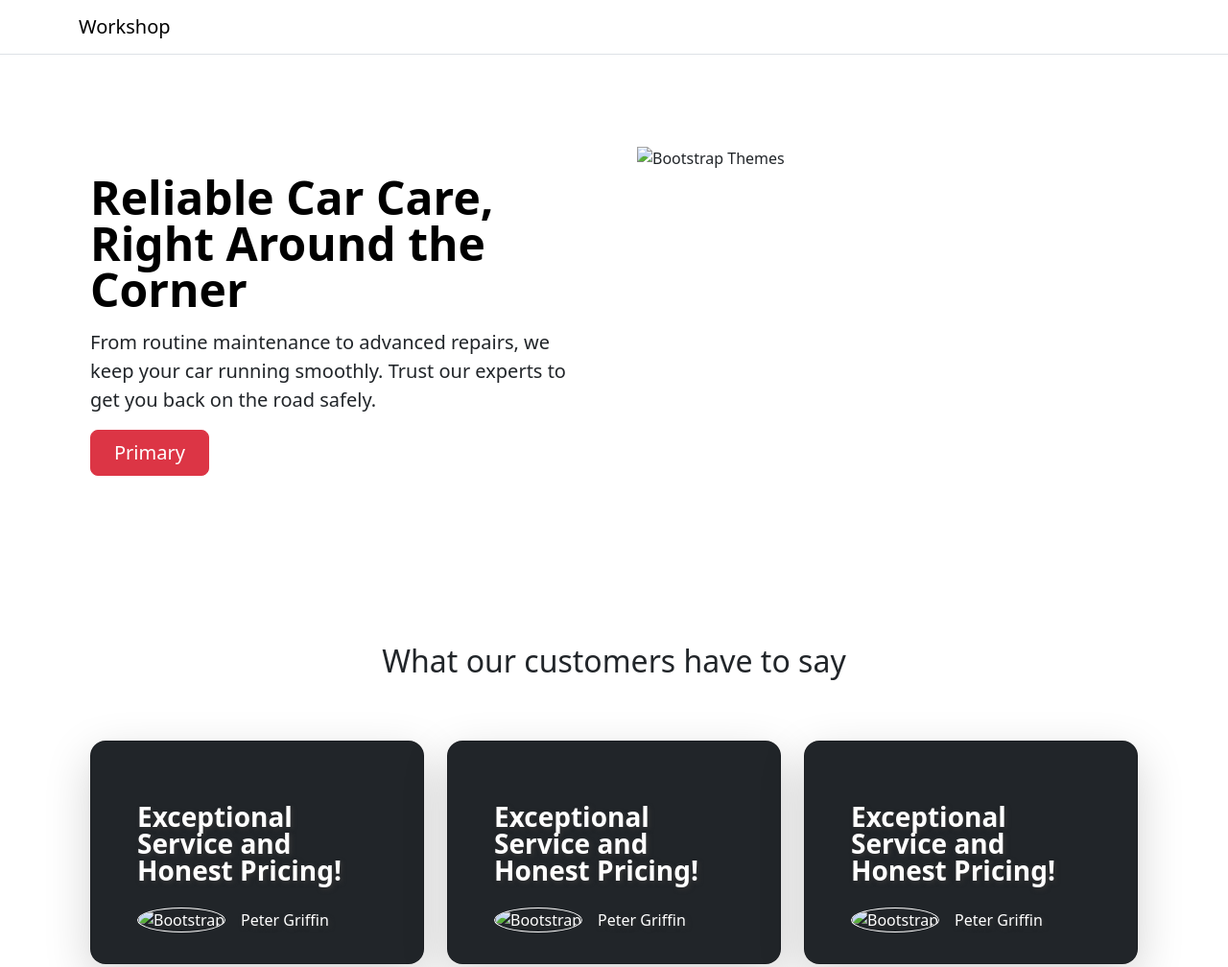
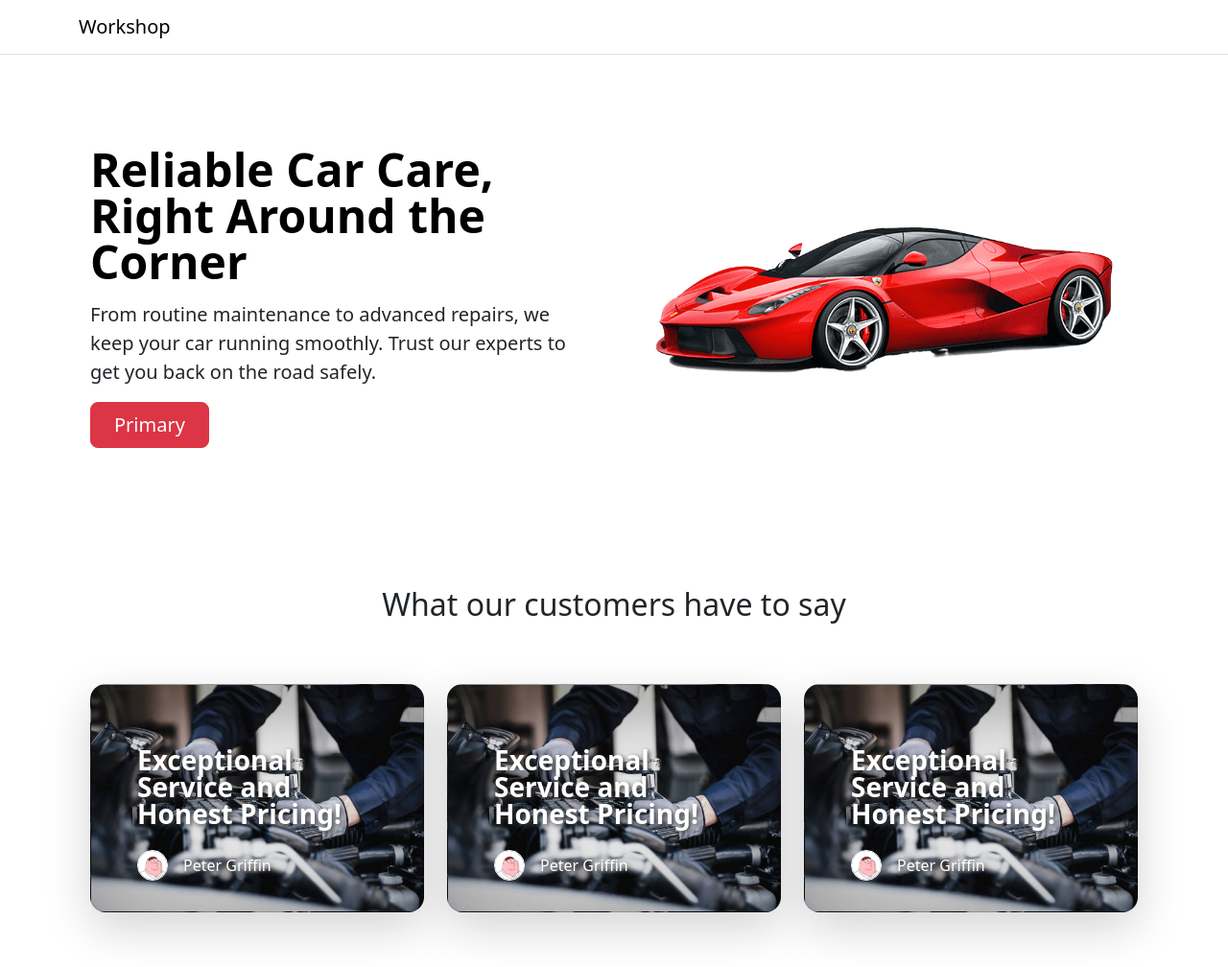
Before and after one commit to muhsin7majeed/workshop-template, a plain HTML site: page index.html in a window 1280 px wide. Shown: the top 1008 px of the page at 96% size. Drawn offline with nearby package versions, Linux system fonts and the light colour scheme; the site is published under a folder, as on GitHub Pages, so addresses that start at the root find nothing.

Commit message:
FIX: Asset path

```diff
--- a/index.html
+++ b/index.html
@@ -11,7 +11,7 @@
       integrity="sha384-T3c6CoIi6uLrA9TneNEoa7RxnatzjcDSCmG1MXxSR1GAsXEV/Dwwykc2MPK8M2HN"
       crossorigin="anonymous"
     />
-    <link rel="stylesheet" href="/assets/global.css" />
+    <link rel="stylesheet" href="./assets/global.css" />
   </head>
   <body>
     <!-- ----------------------------------------------------------------------- -->
@@ -55,7 +55,7 @@
       <div class="row flex-lg-row-reverse align-items-center g-5 py-5">
         <div class="col-10 col-sm-8 col-lg-6">
           <img
-            src="/assets/enzo-ferrari.png"
+            src="./assets/enzo-ferrari.png"
             class="d-block mx-lg-auto img-fluid"
             alt="Bootstrap Themes"
             width="700"
@@ -178,7 +178,7 @@
         <div class="col">
           <div
             class="card card-cover h-100 overflow-hidden text-bg-dark rounded-4 shadow-lg"
-            style="background-image: url('/assets/repair.jpg'); background-size: cover"
+            style="background-image: url('./assets/repair.jpg'); background-size: cover"
           >
             <div class="d-flex flex-column h-100 p-5 py-3 text-white shadow-lg" style="text-shadow: 2px 2px 5px #333">
               <h3 class="pt-5 mb-4 lh-1 fw-bold">Exceptional Service and Honest Pricing!</h3>
@@ -186,7 +186,7 @@
               <ul class="d-flex list-unstyled mt-auto">
                 <li>
                   <img
-                    src="/assets/peter.jpg"
+                    src="./assets/peter.jpg"
                     alt="Bootstrap"
                     width="32"
                     height="32"
@@ -203,7 +203,7 @@
         <div class="col">
           <div
             class="card card-cover h-100 overflow-hidden text-bg-dark rounded-4 shadow-lg"
-            style="background-image: url('/assets/repair.jpg'); background-size: cover"
+            style="background-image: url('./assets/repair.jpg'); background-size: cover"
           >
             <div class="d-flex flex-column h-100 p-5 py-3 text-white shadow-lg" style="text-shadow: 2px 2px 5px #333">
               <h3 class="pt-5 mb-4 lh-1 fw-bold">Exceptional Service and Honest Pricing!</h3>
@@ -211,7 +211,7 @@
               <ul class="d-flex list-unstyled mt-auto">
                 <li>
                   <img
-                    src="/assets/peter.jpg"
+                    src="./assets/peter.jpg"
                     alt="Bootstrap"
                     width="32"
                     height="32"
@@ -228,7 +228,7 @@
         <div class="col">
           <div
             class="card card-cover h-100 overflow-hidden text-bg-dark rounded-4 shadow-lg"
-            style="background-image: url('/assets/repair.jpg'); background-size: cover"
+            style="background-image: url('./assets/repair.jpg'); background-size: cover"
           >
             <div class="d-flex flex-column h-100 p-5 py-3 text-white shadow-lg" style="text-shadow: 2px 2px 5px #333">
               <h3 class="pt-5 mb-4 lh-1 fw-bold">Exceptional Service and Honest Pricing!</h3>
@@ -236,7 +236,7 @@
               <ul class="d-flex list-unstyled mt-auto">
                 <li>
                   <img
-                    src="/assets/peter.jpg"
+                    src="./assets/peter.jpg"
                     alt="Bootstrap"
                     width="32"
                     height="32"
```
